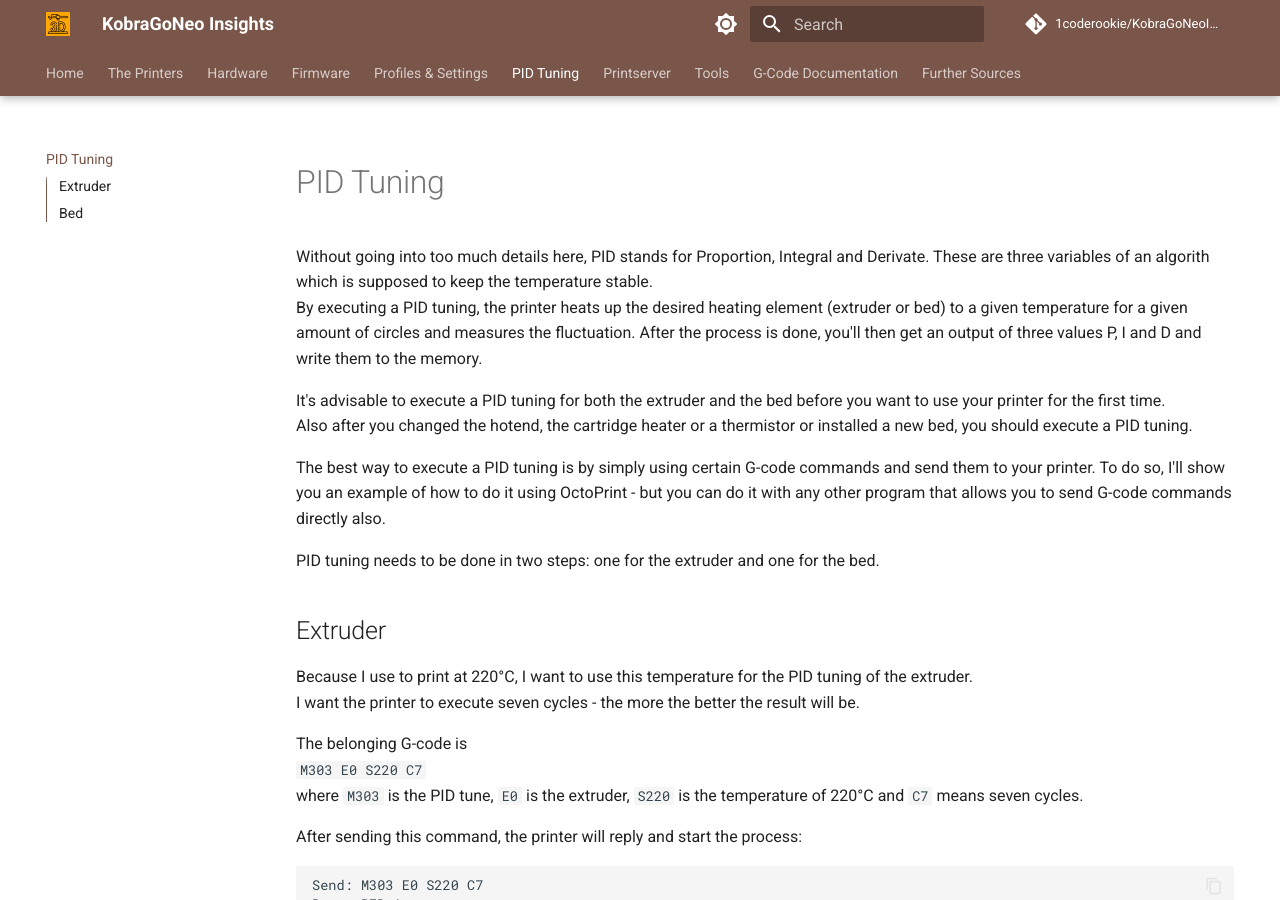
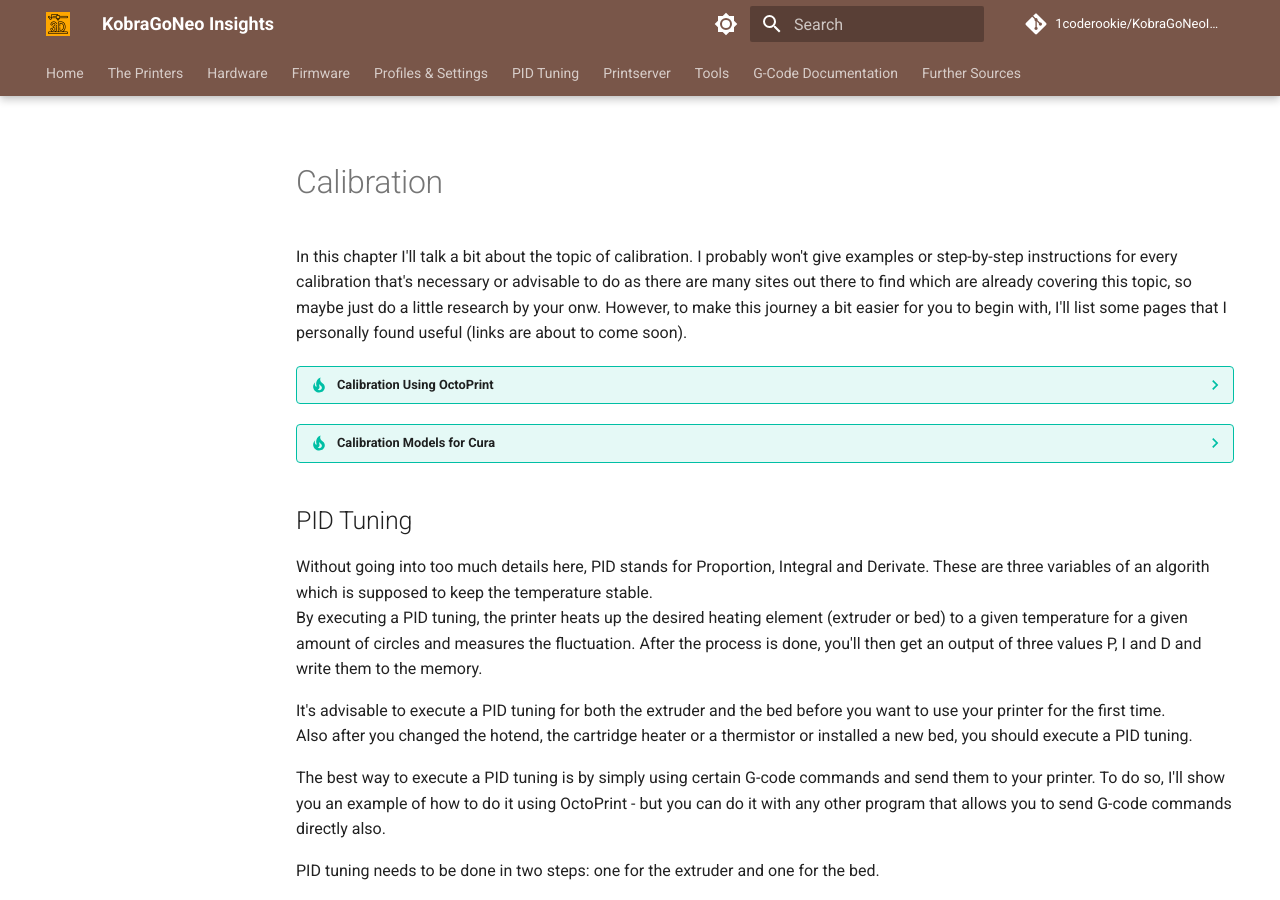
Before and after one commit to 1coderookie/KobraGoNeoInsights, an MkDocs documentation site: the page built from docs/calibration.md, in a window 1280 px wide and 900 px high. Built offline with MkDocs 1.6.1 and Material for MkDocs 9.7.7, drawn with Linux system fonts in a browser that asks for light colours; comment, search, counter and statistics services are not loaded; some of the changed text lies outside the part shown.

Commit message:
Update and rename pid-tune.md to calibration.md

```diff
--- a/docs/pid-tune.md
+++ b/docs/calibration.md
@@ -1,6 +1,17 @@
 <link rel=”manifest” href=”docs/manifest.webmanifest”>
 
-# PID Tuning
+# Calibration
+In this chapter I'll talk a bit about the topic of calibration. I probably won't give examples or step-by-step instructions for every calibration that's necessary or advisable to do as there are many sites out there to find which are already covering this topic, so maybe just do a little research by your onw. However, to make this journey a bit easier for you to begin with, I'll list some pages that I personally found useful (links are about to come soon).
+
+??? tip "Calibration Using OctoPrint"
+
+    If you're using OctoPrint, you might want to check out the plugin ["Marlin Calibration Tools"](https://plugins.octoprint.org/plugins/CalibrationTools/) which allows you to easily execute different calibration procedures.
+
+??? tip "Calibration Models for Cura"
+
+    If you're using Cura, you might want to check out the plugin ["Calibration Shapes"](https://marketplace.ultimaker.com/app/cura/plugins/5axes/CalibrationShapes) which gives you access to different STL models you can use for calibration. Before slicing and printing, make sure you're reading the specific notes about the models at the [wiki page of the creator](https://github.com/5axes/Calibration-Shapes/wiki).
+
+## PID Tuning
 Without going into too much details here, PID stands for Proportion, Integral and Derivate. These are three variables of an algorith which is supposed to keep the temperature stable.
 By executing a PID tuning, the printer heats up the desired heating element (extruder or bed) to a given temperature for a given amount of circles and measures the fluctuation. After the process is done, you'll then get an output of three values P, I and D and write them to the memory.
 
@@ -11,7 +22,7 @@
 
 PID tuning needs to be done in two steps: one for the extruder and one for the bed.
 
-## Extruder
+### Extruder
 Because I use to print at 220°C, I want to use this temperature for the PID tuning of the extruder.
 I want the printer to execute seven cycles - the more the better the result will be.
 
@@ -69,7 +80,7 @@
 That's it!
 Congratulations, you just did the PID tuning for your extruder!
 
-## Bed
+### Bed
 Now you want to do the same for your heated bed, but you have to use a different command.
 Because I use to print at a bed temperature of 60°C, I want to execute the PID tuning at that temperature also. Again it should be done seven times.
 
```
